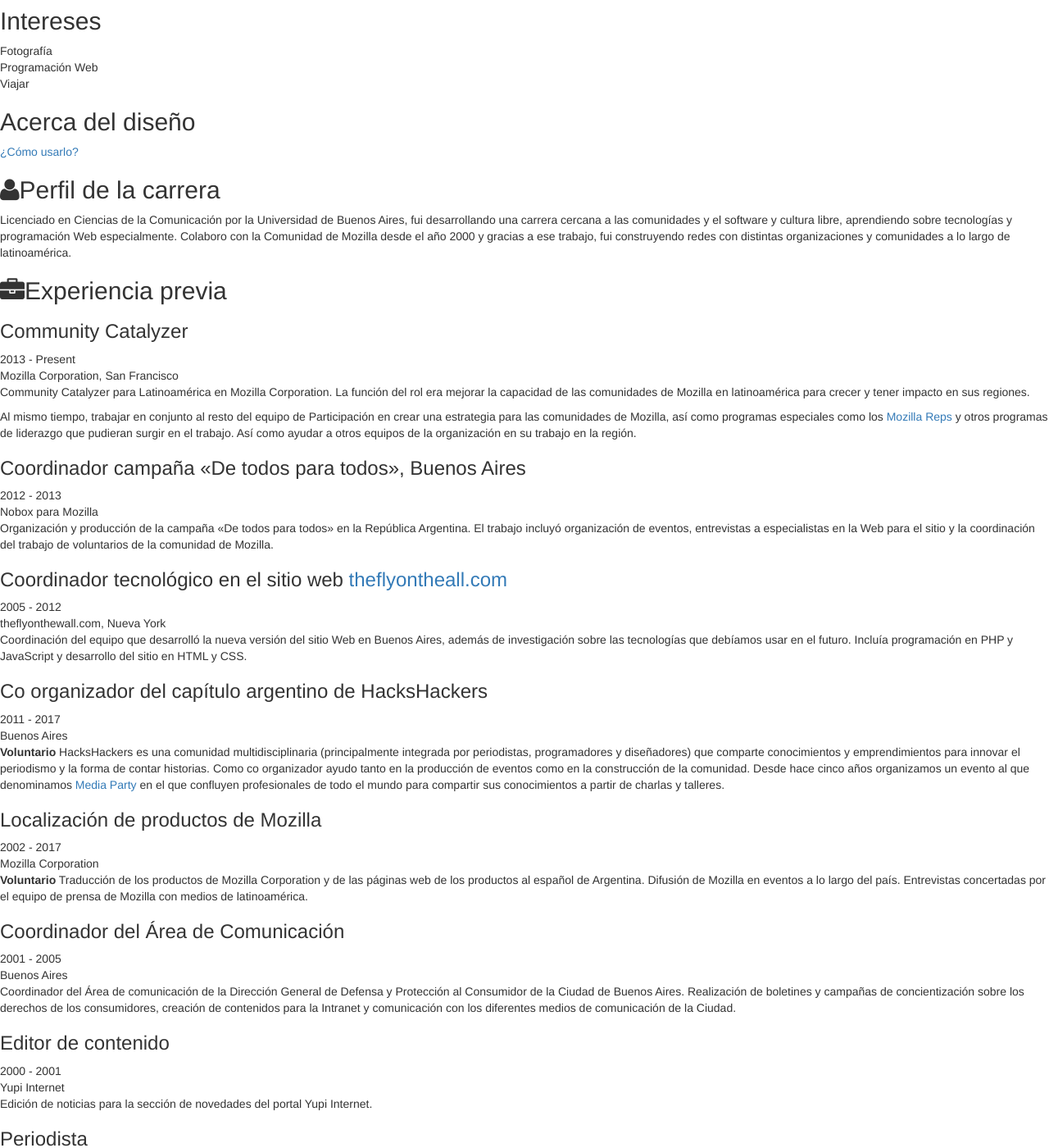
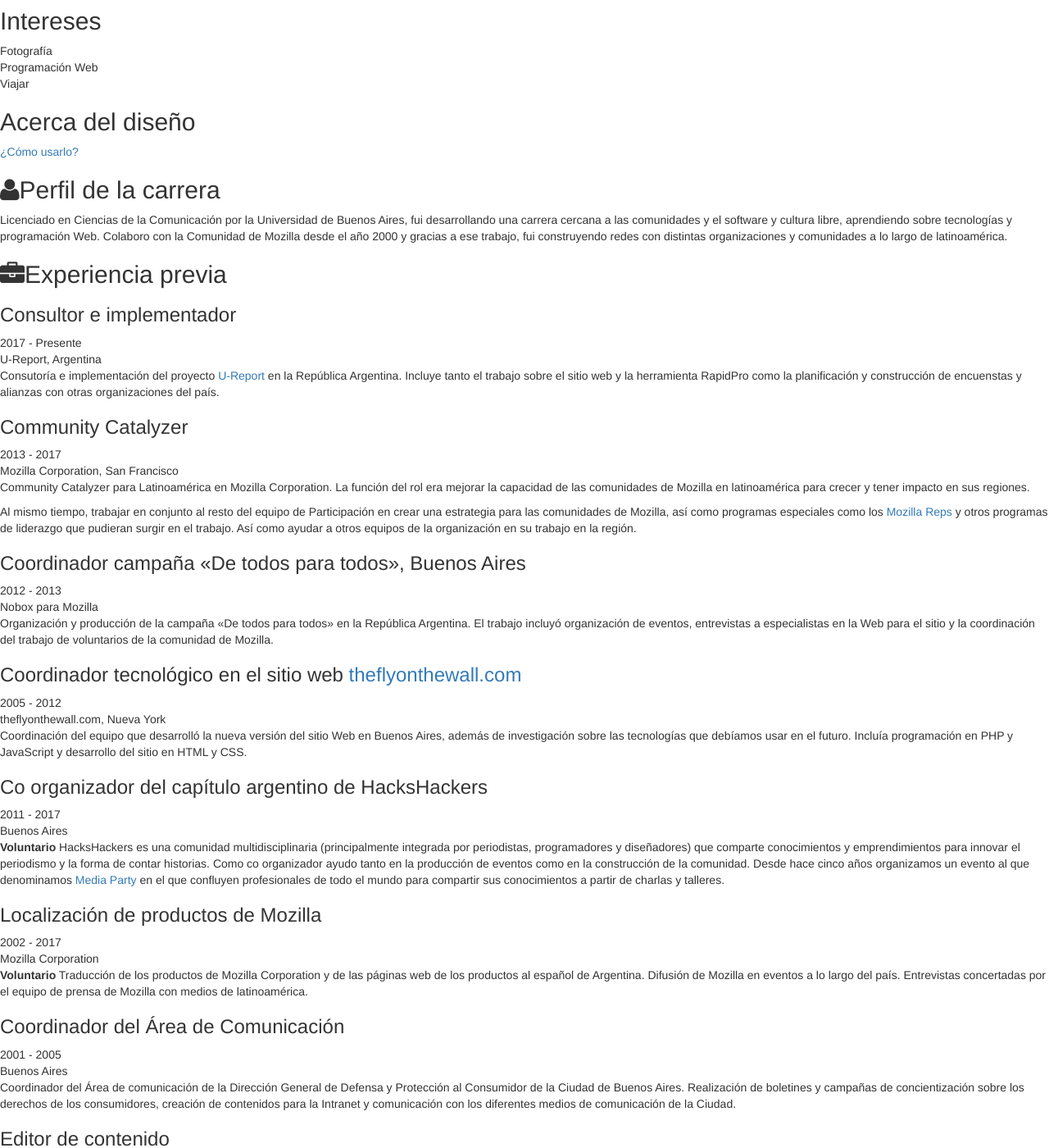
Before and after one commit to deimidis/curriculum, a Jekyll site: the page built from index.html, in a window 1280 px wide and 1400 px high, scrolled down 584 px. Shown: the whole window at 82% size. Built offline with Jekyll 4.4.1, drawn with Linux system fonts in a browser that asks for light colours.

Commit message:
Agrego cosas nuevas

```diff
--- a/_includes/career-profile.html
+++ b/_includes/career-profile.html
@@ -1,6 +1,6 @@
 <section class="section summary-section">
 <h2 class="section-title"><i class="fa fa-user"></i>Perfil de la carrera</h2>
 <div class="summary">
-    <p>Licenciado en Ciencias de la Comunicación por la Universidad de Buenos Aires, fui desarrollando una carrera cercana a las comunidades y el software y cultura libre, aprendiendo sobre tecnologías y programación Web especialmente. Colaboro con la Comunidad de Mozilla desde el año 2000 y gracias a ese trabajo, fui construyendo redes con distintas organizaciones y comunidades a lo largo de latinoamérica.</p>
+    <p>Licenciado en Ciencias de la Comunicación por la Universidad de Buenos Aires, fui desarrollando una carrera cercana a las comunidades y el software y cultura libre, aprendiendo sobre tecnologías y programación Web. Colaboro con la Comunidad de Mozilla desde el año 2000 y gracias a ese trabajo, fui construyendo redes con distintas organizaciones y comunidades a lo largo de latinoamérica.</p>
 </div><!--//summary-->
 </section><!--//section-->
--- a/_includes/experience.html
+++ b/_includes/experience.html
@@ -4,8 +4,21 @@
                 <div class="item">
                     <div class="meta">
                         <div class="upper-row">
+                            <h3 class="job-title">Consultor e implementador</h3>
+                            <div class="time">2017 - Presente</div>
+                        </div><!--//upper-row-->
+                        <div class="company">U-Report, Argentina</div>
+                    </div><!--//meta-->
+                    <div class="details">
+                        <p>Consutoría e implementación del proyecto <a href="http://argentina.ureport.in">U-Report</a> en la República Argentina. Incluye tanto el trabajo sobre el sitio web y la herramienta RapidPro como la planificación y construcción de encuenstas y alianzas con otras organizaciones del país.</p>
+                    </div><!--//details-->
+                </div><!--//item-->
+
+                <div class="item">
+                    <div class="meta">
+                        <div class="upper-row">
                             <h3 class="job-title">Community Catalyzer</h3>
-                            <div class="time">2013 - Present</div>
+                            <div class="time">2013 - 2017</div>
                         </div><!--//upper-row-->
                         <div class="company">Mozilla Corporation, San Francisco</div>
                     </div><!--//meta-->
@@ -31,7 +44,7 @@
                 <div class="item">
                     <div class="meta">
                         <div class="upper-row">
-                            <h3 class="job-title">Coordinador tecnológico en el sitio web <a href="http://thefly.com/">theflyontheall.com</a></h3>
+                            <h3 class="job-title">Coordinador tecnológico en el sitio web <a href="http://thefly.com/">theflyonthewall.com</a></h3>
                             <div class="time">2005 - 2012</div>
                         </div><!--//upper-row-->
                         <div class="company">theflyonthewall.com, Nueva York</div>
```
